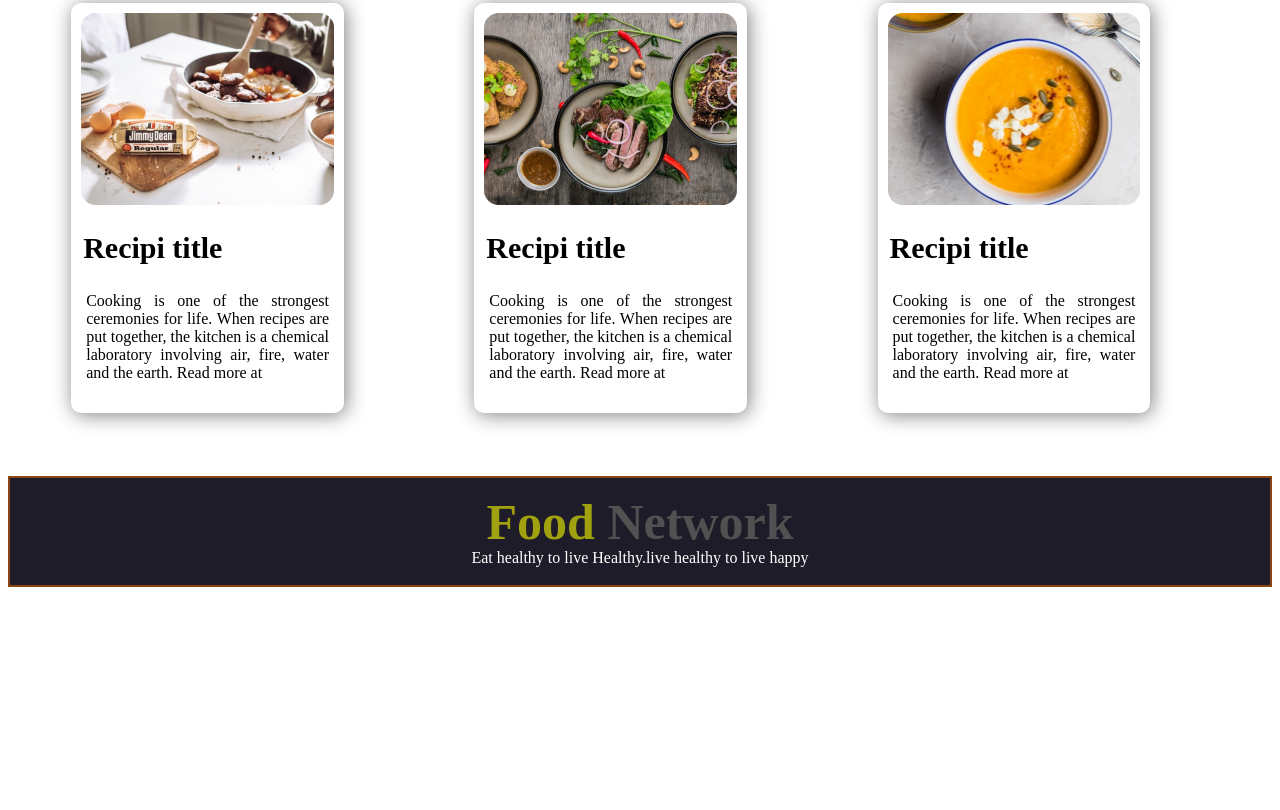
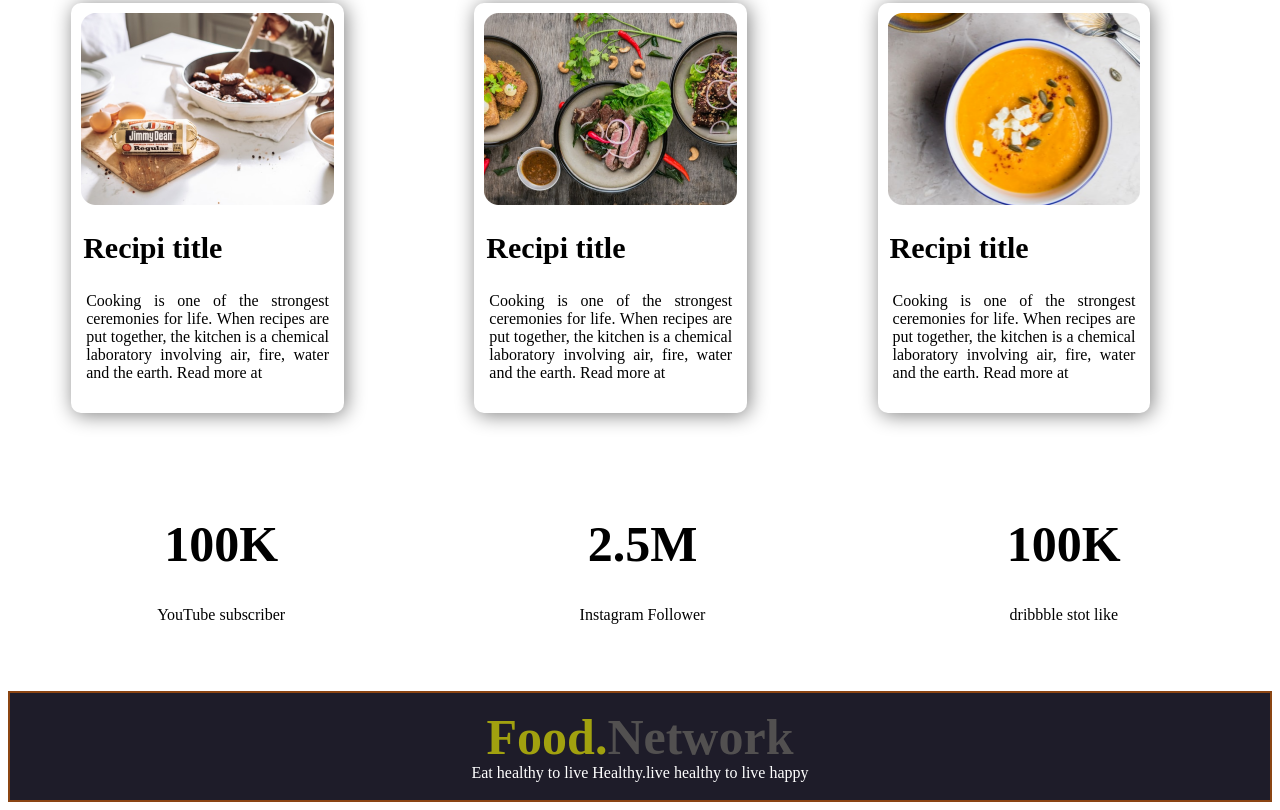
Before and after one commit to Ya-sin0007/my-nihan-repo, a plain HTML site: page index.html in a window 1280 px wide. Shown: the part 1483-2293 px from the top of the page. Before the commit the page ends 2078 px from the top, so only its background shows below. Drawn offline with Linux system fonts and the light colour scheme.

Commit message:
very excilent item

```diff
--- a/index.html
+++ b/index.html
@@ -69,10 +69,23 @@
                 </div>
             </div>
         </div>
-
-   <footer>
-         <h1><span class="skip-deit">Food</span> Network</h1>
-         <p> Eat healthy to live Healthy.live healthy to live happy</p>
-    </footer>
+        <div class="contaier-flex">
+            <div class="flex-box">
+                <h1>100K</h1>
+                <p>YouTube subscriber</p>
+            </div>
+            <div class="flex-box">
+                <h1>2.5M</h1>
+                <p>Instagram Follower</p>
+            </div>
+            <div class="flex-box">
+                <h1>100K</h1>
+                <p>dribbble stot like</p>
+            </div>
+        </div>
+        <footer>
+            <h1><span class="skip-deit">Food.</span>Network</h1>
+            <p>Eat healthy to live Healthy.live healthy to live happy</p>
+        </footer>
 </body>
 </html>
--- a/style.css
+++ b/style.css
@@ -83,6 +83,30 @@ text-align:justify;
 
       width: 30px;
   }
+  .contaier-flex{
+    width: 100%;
+    height: auto;
+    display: flex;
+
+}
+.flex-box{
+    width: 40%;
+    height: 200px;
+    background-color:white;
+    text-align: center;
+    margin: 5px 5px 10px 10px;
+
+
+}
+.flex-box p{
+    text-align: center;
+    color: black;
+
+}
+.flex-box h1 {
+    color: black;
+}
+
   footer {
       background-color: rgba(3, 1, 15, 0.89);
       text-align:center;
```
